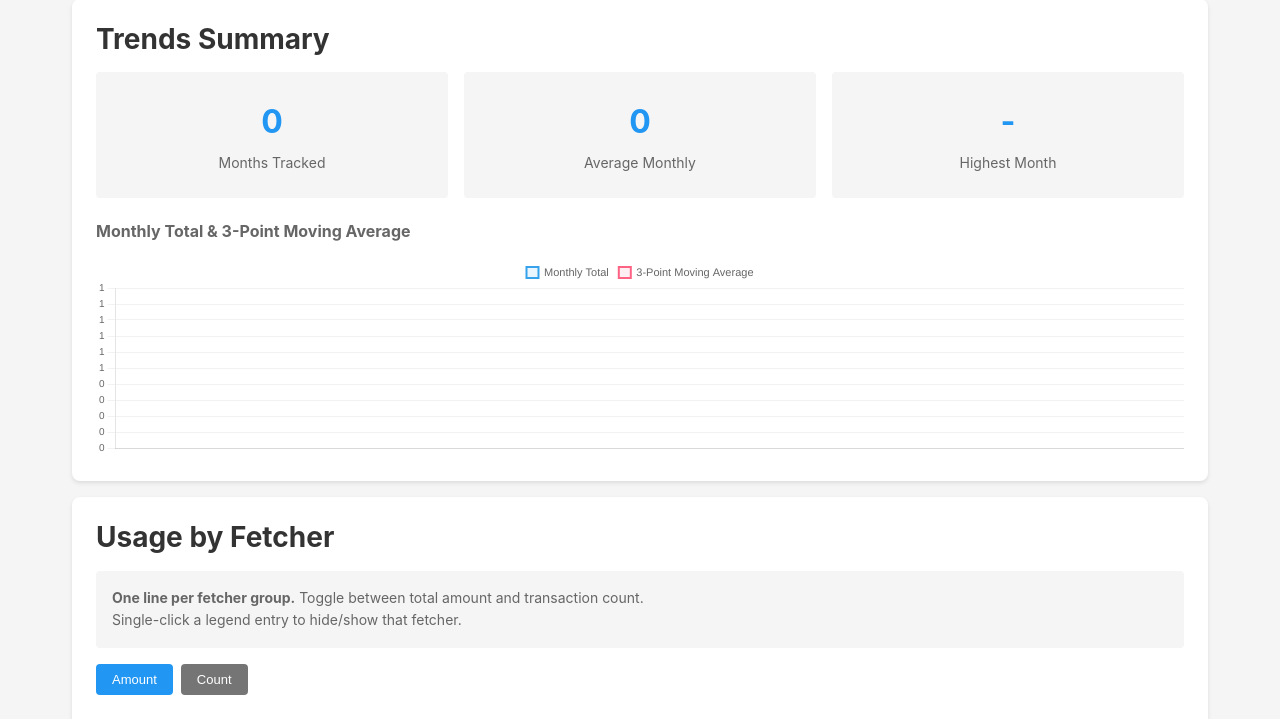
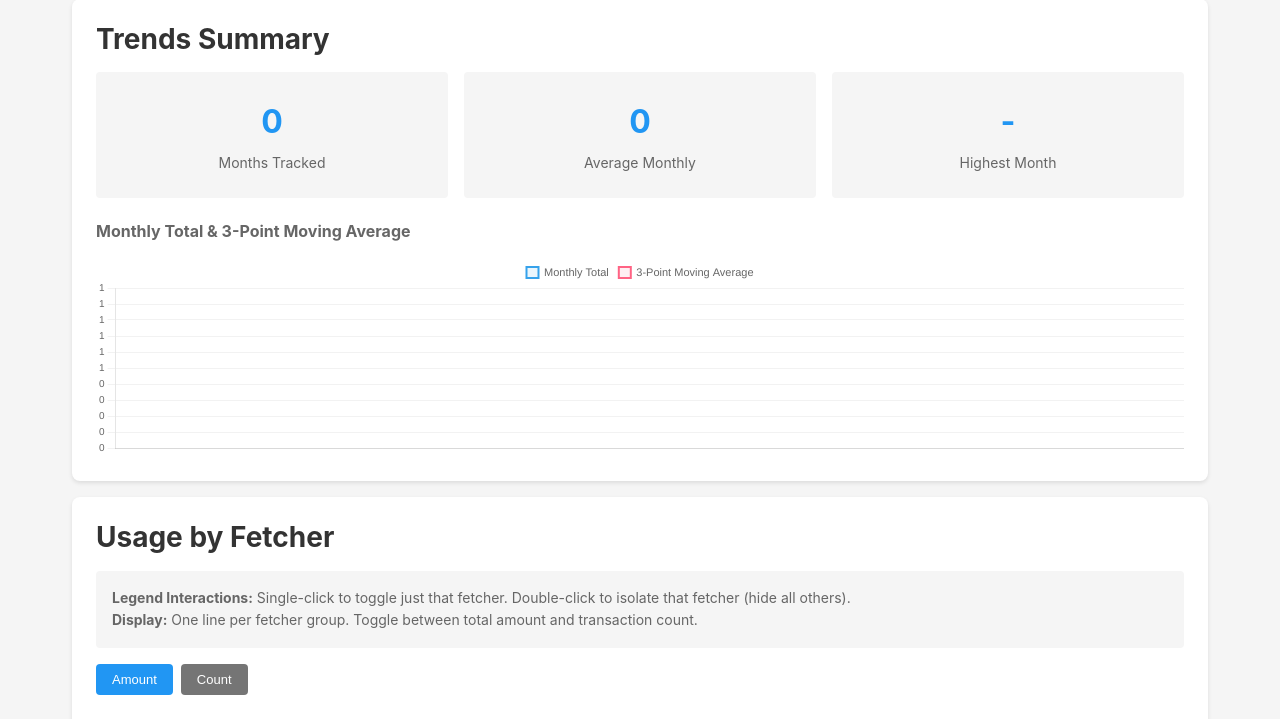
Before and after one commit to lruggieri/spendsense, a Flask app: template presentation/web/templates/trends.html in a window 1280 px wide. Shown: the part 327-1046 px from the top of the page. Run offline with Flask 3, Linux system fonts and the light colour scheme; the template is opened without the code that fills it, so the values that code supplies are empty; parts of the project's set-up code (start-up, migrations or seed data) failed here and were passed over.

Commit message:
feat/fetcher-usage-trend-chart: add single-click toggle / double-click isolate to fetcher legend
Co-Authored-By: Claude Opus 4.8 (1M context) <noreply@anthropic.com>

```diff
--- a/presentation/web/templates/trends.html
+++ b/presentation/web/templates/trends.html
@@ -151,8 +151,8 @@
     <h2>Usage by Fetcher</h2>
 
     <div class="legend-info">
-        <strong>One line per fetcher group.</strong> Toggle between total amount and transaction count.<br>
-        Single-click a legend entry to hide/show that fetcher.
+        <strong>Legend Interactions:</strong> Single-click to toggle just that fetcher. Double-click to isolate that fetcher (hide all others).<br>
+        <strong>Display:</strong> One line per fetcher group. Toggle between total amount and transaction count.
     </div>
 
     <div class="control-buttons" id="fetcherUsageToggle">
@@ -923,6 +923,26 @@
     });
 
     // ---- Usage by Fetcher chart ----
+    /**
+     * Chart.js legend onClick: single-click toggles just the clicked dataset;
+     * double-click isolates it, hiding every other line.
+     */
+    function isolatingLegendOnClick(event, legendItem, legend) {
+        const chart = legend.chart;
+        const index = legendItem.datasetIndex;
+        if (event.native.detail === 2) {
+            // Double-click: show only this line.
+            chart.data.datasets.forEach((ds, i) => {
+                chart.getDatasetMeta(i).hidden = i !== index;
+            });
+        } else {
+            // Single-click: toggle just this one.
+            const meta = chart.getDatasetMeta(index);
+            meta.hidden = !meta.hidden;
+        }
+        chart.update();
+    }
+
     const FETCHER_PALETTE = [
         '#36A2EB', '#FF6384', '#FFCE56', '#4BC0C0', '#9966FF',
         '#FF9F40', '#2ECC71', '#E74C3C', '#1ABC9C', '#9B59B6',
@@ -978,7 +998,7 @@
                 maintainAspectRatio: false,
                 interaction: { mode: 'index', intersect: false },
                 plugins: {
-                    legend: { position: 'top' },
+                    legend: { position: 'top', onClick: isolatingLegendOnClick },
                     tooltip: {
                         // Sort tooltip rows by the active value (amount or count), highest first.
                         itemSort: (a, b) => b.parsed.y - a.parsed.y,
```
